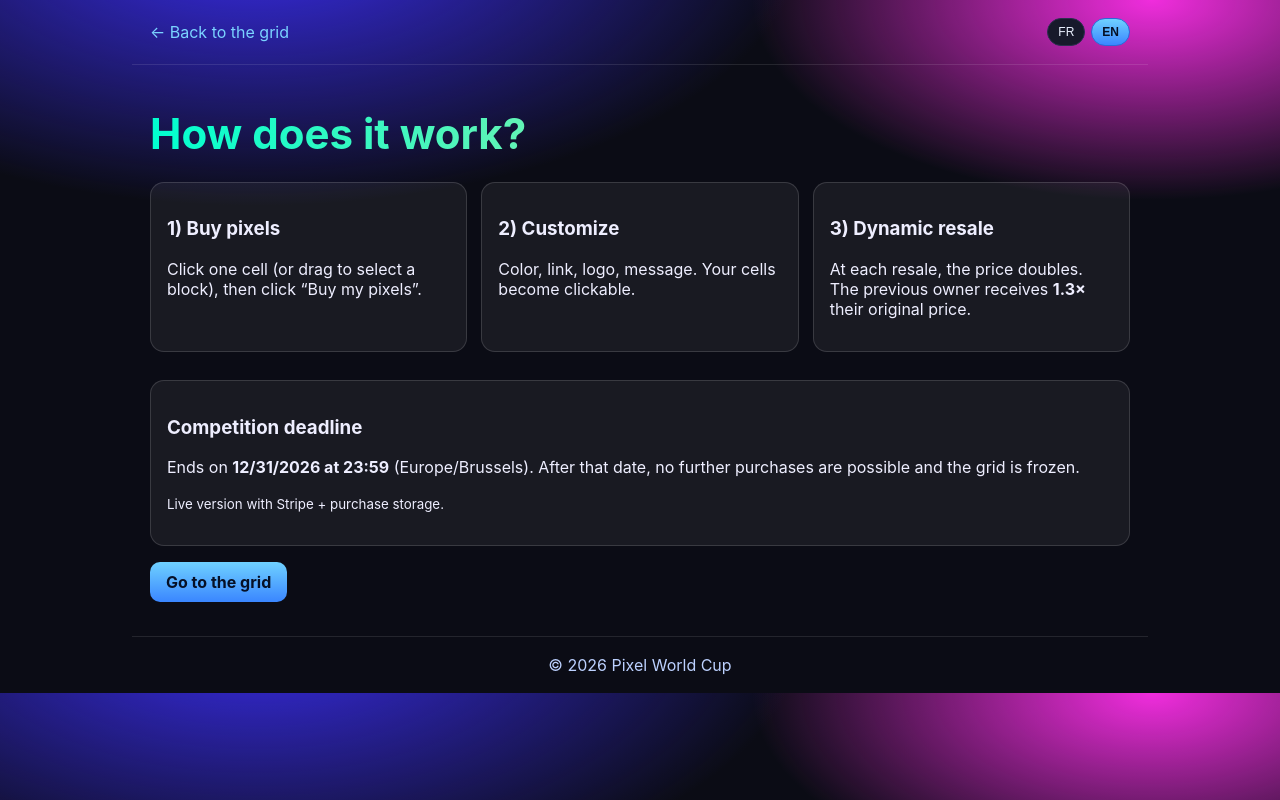
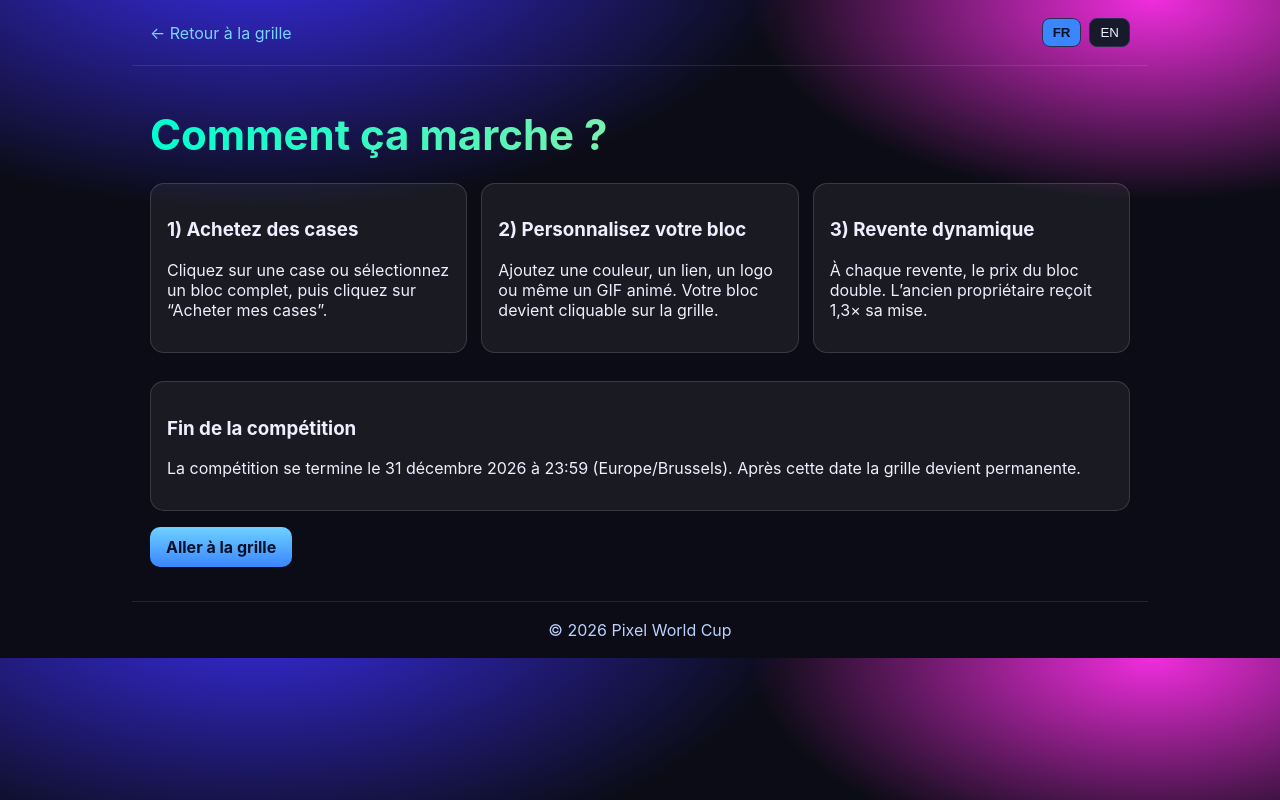
Before and after one commit to luxury-pixel/pixel-world-cup, a website: page about.html in a window 1280 px wide. Drawn offline with Linux system fonts and the light colour scheme.

Commit message:
about page bilingual

```diff
--- a/about.html
+++ b/about.html
@@ -3,28 +3,43 @@
 <head>
 <meta charset="UTF-8">
 <meta name="viewport" content="width=device-width, initial-scale=1.0">
-<title>About — Pixel World Cup</title>
+<title>À propos — Pixel World Cup</title>
+
 <style>
+
 body{
 margin:0;
 font-family:Inter,system-ui,Arial,sans-serif;
 color:#eef;
+
 background:
 radial-gradient(1000px 500px at 20% -10%, #3a2df0 0%, transparent 55%),
 radial-gradient(800px 400px at 90% 0%, #f02ddd 0%, transparent 50%),
 #0b0c15;
 }
-  header,main,footer{max-width:980px; margin:auto; padding:18px}
+
+header,main,footer{
+max-width:980px;
+margin:auto;
+padding:18px;
+}
+
 header{
 border-bottom:1px solid rgba(255,255,255,.1);
 display:flex;
 justify-content:space-between;
 align-items:center;
-    gap:12px;
-    flex-wrap:wrap;
 }
-  a{color:#7bd3ff; text-decoration:none}
-  a:hover{text-decoration:underline}
+
+a{
+color:#7bd3ff;
+text-decoration:none
+}
+
+a:hover{
+text-decoration:underline
+}
+
 h1{
 font-size: clamp(26px,4vw,42px);
 background: linear-gradient(90deg,#00ffd0,#ffe08a);
@@ -33,175 +48,215 @@
 -webkit-text-fill-color:transparent;
 margin:.6em 0 .2em;
 }
+
 .card{
 background:rgba(255,255,255,.06);
 border:1px solid rgba(255,255,255,.14);
 border-radius:14px;
 padding:16px;
-    margin:14px 0;
+margin:14px 0
 }
+
 .grid{
 display:grid;
 grid-template-columns:repeat(auto-fit,minmax(240px,1fr));
-    gap:14px;
+gap:14px
 }
+
 .cta{
 display:inline-block;
 background:linear-gradient(180deg,#6fd1ff,#3a86ff);
 color:#061026;
 padding:10px 16px;
 border-radius:10px;
-    font-weight:700;
+font-weight:700
 }
+
 footer{
 border-top:1px solid rgba(255,255,255,.1);
 color:#bcd1ff;
-    text-align:center;
+text-align:center
 }
-  .langSwitch{
+
+.lang{
 display:flex;
-    gap:6px;
-    align-items:center;
+gap:8px;
 }
-  .langBtn{
+
+.lang button{
 background:#171a2b;
 border:1px solid #2b2f4f;
 color:#eaf1ff;
 padding:6px 10px;
-    border-radius:999px;
-    font-size:12px;
+border-radius:8px;
 cursor:pointer;
 }
-  .langBtn.active{
-    background:linear-gradient(180deg,#6fd1ff,#3a86ff);
+
+.lang button.active{
+background:#3a86ff;
 color:#061026;
-    border-color:#2b6ad7;
 font-weight:700;
 }
+
 </style>
 </head>
+
 <body>
+
 <header>
-    <a href="./index.html" id="backLink">← Retour à la grille</a>
-    <div class="langSwitch">
-      <button id="langFr" class="langBtn" type="button">FR</button>
-      <button id="langEn" class="langBtn" type="button">EN</button>
+
+<a href="./index.html">← Retour à la grille</a>
+
+<div class="lang">
+<button id="frBtn">FR</button>
+<button id="enBtn">EN</button>
 </div>
+
 </header>
 
 <main>
-    <h1 id="pageTitle">Comment ça marche ?</h1>
+
+<h1 id="title">Comment ça marche ?</h1>
 
 <section class="grid">
+
 <div class="card">
 <h3 id="step1Title">1) Achetez des cases</h3>
-        <p id="step1Text">Cliquez sur une case (ou glissez pour un bloc), puis “Acheter mes cases”.</p>
+<p id="step1Text">
+Cliquez sur une case ou sélectionnez un bloc complet,
+puis cliquez sur “Acheter mes cases”.
+</p>
 </div>
 
 <div class="card">
-        <h3 id="step2Title">2) Personnalisez</h3>
-        <p id="step2Text">Couleur, lien, logo, message. Vos cases deviennent cliquables.</p>
+<h3 id="step2Title">2) Personnalisez votre bloc</h3>
+<p id="step2Text">
+Ajoutez une couleur, un lien, un logo ou même un GIF animé.
+Votre bloc devient cliquable sur la grille.
+</p>
 </div>
 
 <div class="card">
 <h3 id="step3Title">3) Revente dynamique</h3>
-        <p id="step3Text">À chaque revente, le prix double. L’ancien propriétaire reçoit <b>1,3×</b> sa mise.</p>
+<p id="step3Text">
+À chaque revente, le prix du bloc double.
+L’ancien propriétaire reçoit <b>1,3×</b> sa mise initiale.
+</p>
 </div>
+
 </section>
 
 <div class="card">
-      <h3 id="deadlineTitle">Fin de la compétition</h3>
-      <p id="deadlineText">Clôture le <b>31/12/2026 à 23:59</b> (Europe/Brussels). Après cette date, plus aucun achat n’est possible et la grille est figée.</p>
-      <p><small id="demoNote">Version en ligne avec Stripe + stockage des achats.</small></p>
+
+<h3 id="endTitle">Fin de la compétition</h3>
+
+<p id="endText">
+La compétition se termine le
+<b>31 décembre 2026 à 23:59 (Europe/Brussels)</b>.
+Après cette date, la grille devient permanente et aucun achat n’est possible.
+</p>
+
 </div>
 
-    <p><a class="cta" href="./index.html" id="ctaLink">Aller à la grille</a></p>
+<p>
+<a class="cta" href="./index.html" id="cta">
+Aller à la grille
+</a>
+</p>
+
 </main>
 
-  <footer id="footerText">© 2026 Pixel World Cup</footer>
+<footer>
+
+© 2026 Pixel World Cup
+
+</footer>
+
 
 <script>
-document.addEventListener("DOMContentLoaded", () => {
-  const translations = {
-    fr: {
-      title: "Comment ça marche ?",
-      back: "← Retour à la grille",
-      step1Title: "1) Achetez des cases",
-      step1Text: "Cliquez sur une case (ou glissez pour un bloc), puis “Acheter mes cases”.",
-      step2Title: "2) Personnalisez",
-      step2Text: "Couleur, lien, logo, message. Vos cases deviennent cliquables.",
-      step3Title: "3) Revente dynamique",
-      step3Text: "À chaque revente, le prix double. L’ancien propriétaire reçoit <b>1,3×</b> sa mise.",
-      deadlineTitle: "Fin de la compétition",
-      deadlineText: "Clôture le <b>31/12/2026 à 23:59</b> (Europe/Brussels). Après cette date, plus aucun achat n’est possible et la grille est figée.",
-      demoNote: "Version en ligne avec Stripe + stockage des achats.",
-      cta: "Aller à la grille",
-      footer: "© 2026 Pixel World Cup",
-      htmlLang: "fr"
+
+const texts = {
+
+fr:{
+title:"Comment ça marche ?",
+step1Title:"1) Achetez des cases",
+step1Text:"Cliquez sur une case ou sélectionnez un bloc complet, puis cliquez sur “Acheter mes cases”.",
+
+step2Title:"2) Personnalisez votre bloc",
+step2Text:"Ajoutez une couleur, un lien, un logo ou même un GIF animé. Votre bloc devient cliquable sur la grille.",
+
+step3Title:"3) Revente dynamique",
+step3Text:"À chaque revente, le prix du bloc double. L’ancien propriétaire reçoit 1,3× sa mise.",
+
+endTitle:"Fin de la compétition",
+endText:"La compétition se termine le 31 décembre 2026 à 23:59 (Europe/Brussels). Après cette date la grille devient permanente.",
+
+cta:"Aller à la grille",
+
+back:"← Retour à la grille"
 },
-    en: {
-      title: "How does it work?",
-      back: "← Back to the grid",
-      step1Title: "1) Buy pixels",
-      step1Text: "Click one cell (or drag to select a block), then click “Buy my pixels”.",
-      step2Title: "2) Customize",
-      step2Text: "Color, link, logo, message. Your cells become clickable.",
-      step3Title: "3) Dynamic resale",
-      step3Text: "At each resale, the price doubles. The previous owner receives <b>1.3×</b> their original price.",
-      deadlineTitle: "Competition deadline",
-      deadlineText: "Ends on <b>12/31/2026 at 23:59</b> (Europe/Brussels). After that date, no further purchases are possible and the grid is frozen.",
-      demoNote: "Live version with Stripe + purchase storage.",
-      cta: "Go to the grid",
-      footer: "© 2026 Pixel World Cup",
-      htmlLang: "en"
-    }
-  };
 
-  function detectLang(){
-    const saved = localStorage.getItem("pwc-lang");
-    if (saved === "fr" || saved === "en") return saved;
-    return navigator.language && navigator.language.toLowerCase().startsWith("fr") ? "fr" : "en";
+en:{
+title:"How does it work?",
+step1Title:"1) Buy pixels",
+step1Text:"Click a cell or select a block, then click 'Buy my pixels'.",
+
+step2Title:"2) Customize your block",
+step2Text:"Add a color, link, logo or even an animated GIF. Your block becomes clickable on the grid.",
+
+step3Title:"3) Dynamic resale",
+step3Text:"Each resale doubles the block price. The previous owner receives 1.3× their investment.",
+
+endTitle:"Competition end",
+endText:"The competition ends on December 31st 2026 at 23:59 (Europe/Brussels). After that the grid becomes permanent.",
+
+cta:"Go to the grid",
+
+back:"← Back to grid"
 }
 
-  let currentLang = detectLang();
-
-  function applyTranslations(lang){
-    const t = translations[lang];
-    document.documentElement.lang = t.htmlLang;
-    document.title = lang === "fr" ? "À propos — Pixel World Cup" : "About — Pixel World Cup";
-
-    document.getElementById("backLink").textContent = t.back;
-    document.getElementById("pageTitle").textContent = t.title;
-    document.getElementById("step1Title").textContent = t.step1Title;
-    document.getElementById("step1Text").textContent = t.step1Text;
-    document.getElementById("step2Title").textContent = t.step2Title;
-    document.getElementById("step2Text").textContent = t.step2Text;
-    document.getElementById("step3Title").textContent = t.step3Title;
-    document.getElementById("step3Text").innerHTML = t.step3Text;
-    document.getElementById("deadlineTitle").textContent = t.deadlineTitle;
-    document.getElementById("deadlineText").innerHTML = t.deadlineText;
-    document.getElementById("demoNote").textContent = t.demoNote;
-    document.getElementById("ctaLink").textContent = t.cta;
-    document.getElementById("footerText").textContent = t.footer;
-
-    document.getElementById("langFr").classList.toggle("active", lang === "fr");
-    document.getElementById("langEn").classList.toggle("active", lang === "en");
 }
 
-  document.getElementById("langFr").addEventListener("click", () => {
-    currentLang = "fr";
-    localStorage.setItem("pwc-lang", currentLang);
-    applyTranslations(currentLang);
-  });
 
-  document.getElementById("langEn").addEventListener("click", () => {
-    currentLang = "en";
-    localStorage.setItem("pwc-lang", currentLang);
-    applyTranslations(currentLang);
-  });
+function setLang(lang){
 
-  applyTranslations(currentLang);
-});
+const t = texts[lang]
+
+document.documentElement.lang = lang
+
+document.getElementById("title").textContent = t.title
+
+document.getElementById("step1Title").textContent = t.step1Title
+document.getElementById("step1Text").textContent = t.step1Text
+
+document.getElementById("step2Title").textContent = t.step2Title
+document.getElementById("step2Text").textContent = t.step2Text
+
+document.getElementById("step3Title").textContent = t.step3Title
+document.getElementById("step3Text").textContent = t.step3Text
+
+document.getElementById("endTitle").textContent = t.endTitle
+document.getElementById("endText").textContent = t.endText
+
+document.getElementById("cta").textContent = t.cta
+
+document.querySelector("header a").textContent = t.back
+
+localStorage.setItem("pwcLang",lang)
+
+document.getElementById("frBtn").classList.toggle("active",lang==="fr")
+document.getElementById("enBtn").classList.toggle("active",lang==="en")
+
+}
+
+document.getElementById("frBtn").onclick = ()=>setLang("fr")
+document.getElementById("enBtn").onclick = ()=>setLang("en")
+
+const saved = localStorage.getItem("pwcLang") || "fr"
+
+setLang(saved)
+
 </script>
+
 </body>
 </html>
```
Lines whose indentation alone changed are shown as unchanged.
